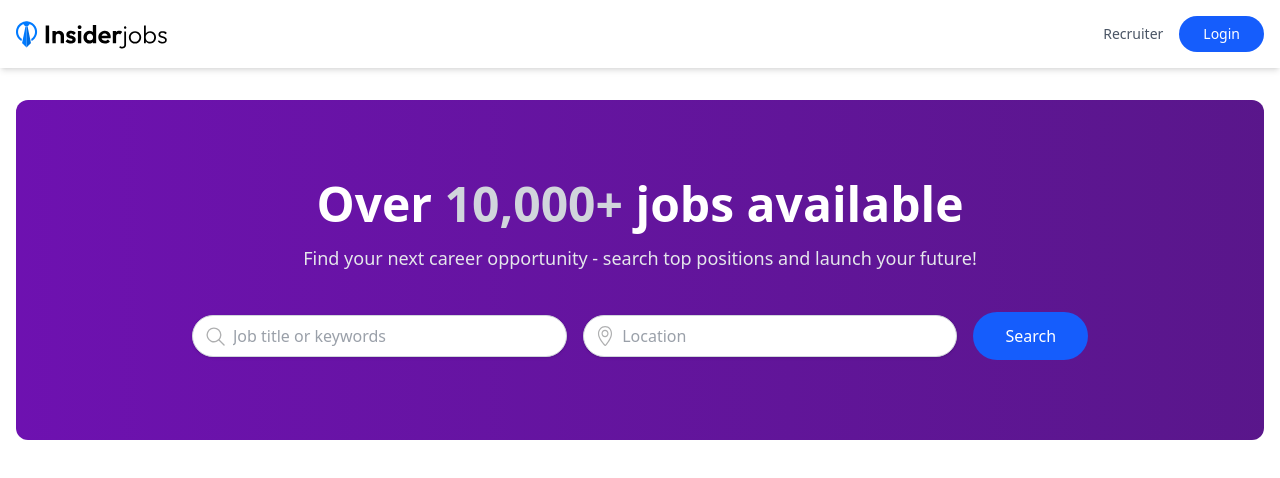
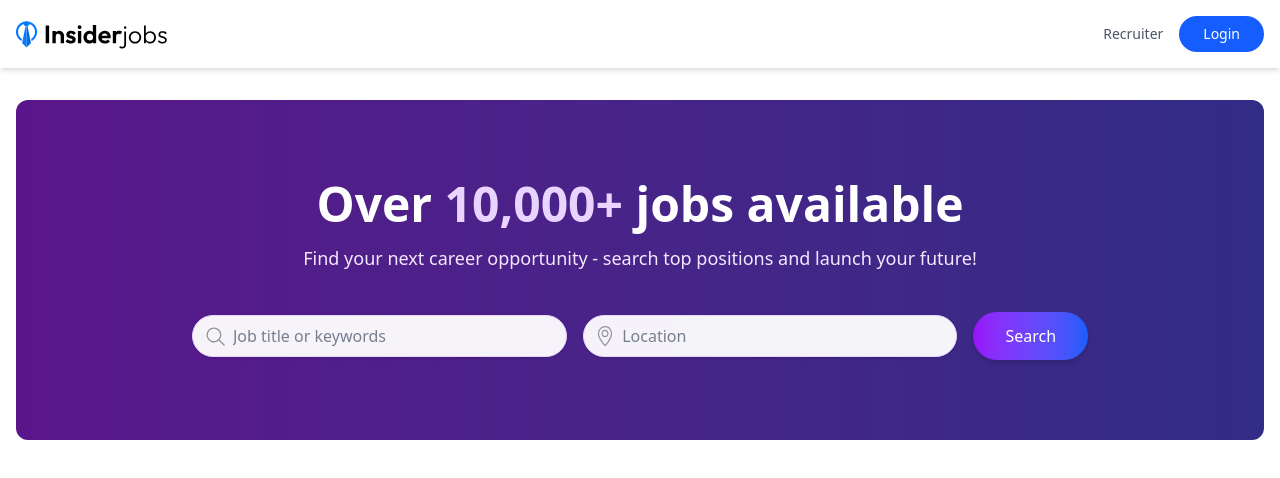
Before and after one commit to GauravRoy092/job-seeking, a React (Vite) app in the folder client/: page / in a window 1280 px wide. Shown: the top 478 px of the page. Built offline with nearby package versions, Linux system fonts and the light colour scheme; no server answers.

Commit message:
color palate of search box is updated

```diff
--- a/client/src/components/Hero.jsx
+++ b/client/src/components/Hero.jsx
@@ -3,15 +3,15 @@ import { assets } from '../assets/assets';
 
 const Hero = () => {
   return (
-    <div className="relative bg-gradient-to-r from-purple-800 to-purple-900 text-white
+    <div className="relative bg-gradient-to-r from-purple-900 to-indigo-900 text-white
                     py-8 sm:py-20 px-2 sm:px-4 text-center
                     rounded-xl sm:mx-4 mx-2 mt-6 sm:mt-8">
       <div className="max-w-4xl mx-auto">
         <div className="mb-8 sm:mb-10">
           <h2 className="text-2xl sm:text-4xl md:text-5xl font-bold mb-3 sm:mb-4">
-            Over <span className="text-gray-300">10,000+</span> jobs available
+            Over <span className="text-purple-200">10,000+</span> jobs available
           </h2>
-          <p className="text-sm sm:text-lg text-gray-200 px-2 sm:px-4">
+          <p className="text-sm sm:text-lg text-purple-100 px-2 sm:px-4">
             Find your next career opportunity - search top positions and launch your future!
           </p>
         </div>
@@ -19,40 +19,40 @@ const Hero = () => {
         {/* Search Bar Container */}
         <div className="flex flex-col sm:flex-row gap-4 items-center justify-center w-full">
           {/* Job Title or Keywords */}
-          <div className="flex items-center bg-white border border-gray-300
-                        rounded-full px-3 py-2 w-full sm:flex-1 shadow-sm">
+          <div className="flex items-center bg-white/95 border border-purple-200
+                        rounded-full px-3 py-2 w-full sm:flex-1 shadow-sm backdrop-blur-sm">
             <img
               src={assets.search_icon}
               alt="Search"
-              className="w-5 h-5 mr-2 opacity-60"
+              className="w-5 h-5 mr-2 opacity-80 text-purple-600"
             />
             <input
               type="text"
               placeholder="Job title or keywords"
-              className="w-full text-sm sm:text-base border-none outline-none text-gray-700"
+              className="w-full text-sm sm:text-base border-none outline-none text-gray-800 placeholder-gray-500/90"
             />
           </div>
 
           {/* Location */}
-          <div className="flex items-center bg-white border border-gray-300
-                        rounded-full px-3 py-2 w-full sm:flex-1 shadow-sm">
+          <div className="flex items-center bg-white/95 border border-purple-200
+                        rounded-full px-3 py-2 w-full sm:flex-1 shadow-sm backdrop-blur-sm">
             <img
               src={assets.location_icon}
               alt="Location"
-              className="w-5 h-5 mr-2 opacity-60"
+              className="w-5 h-5 mr-2 opacity-80 text-purple-600"
             />
             <input
               type="text"
               placeholder="Location"
-              className="w-full text-sm sm:text-base border-none outline-none text-gray-700"
+              className="w-full text-sm sm:text-base border-none outline-none text-gray-800 placeholder-gray-500/90"
             />
           </div>
 
           {/* Search Button */}
-          <button className="bg-blue-600 hover:bg-blue-700 text-white
+          <button className="bg-gradient-to-r from-purple-600 to-blue-600 hover:from-purple-700 hover:to-blue-700 text-white
                            px-4 sm:px-8 py-2 sm:py-3
                            rounded-full w-full sm:w-auto
-                           transition-colors text-sm sm:text-base">
+                           transition-all duration-200 text-sm sm:text-base shadow-md hover:shadow-lg">
             Search
           </button>
         </div>
```
